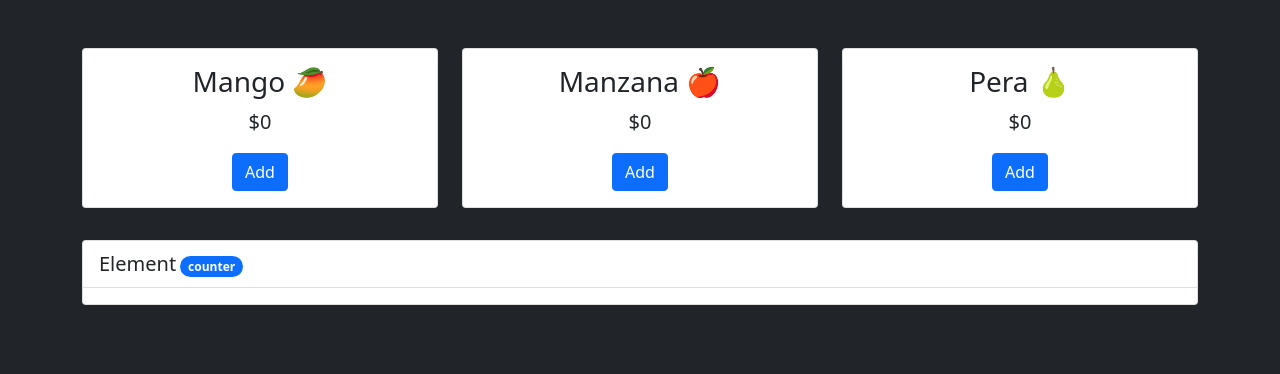
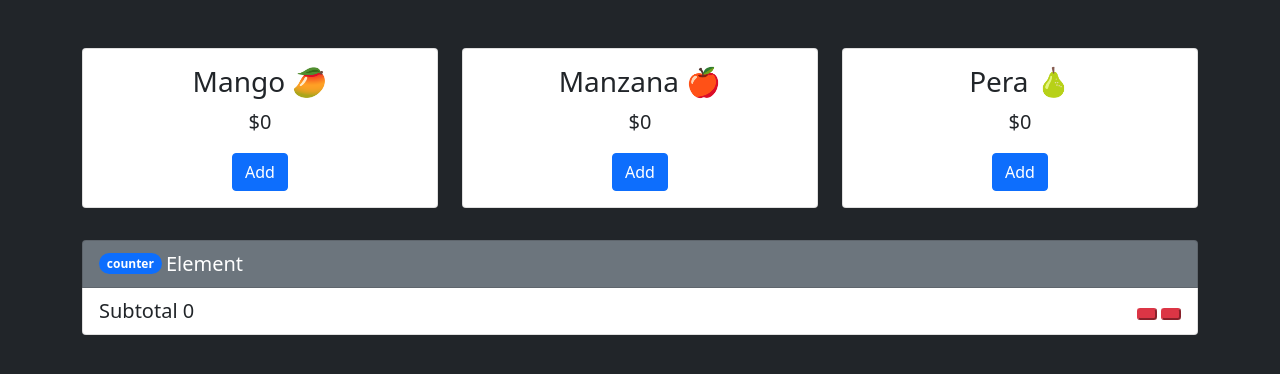
Before and after one commit to cNickV/ShoppingCart, a plain HTML site: page index.html in a window 1280 px wide. Drawn offline with nearby package versions, Linux system fonts and the light colour scheme.

Commit message:
agrego de lo que dañé ayer

```diff
--- a/index.html
+++ b/index.html
@@ -65,11 +65,21 @@
 
     <section class="container mt-3">
       <ul class="list-group" id="cart">
-        <li class="list-group-item">
-          <span class="lead">Element</span>
-          <span class="badge bg-primary rounded-pill">counter</span>
+        <li class="list-group-item bg-secondary text-white">
+          <span class="badge bg-primary rounded-pill align-middle"
+            >counter</span
+          >
+          <span class="lead align-middle">Element</span>
         </li>
-        <li class="list-group-item"></li>
+        <li class="list-group-item d-flex justify-content-between">
+          <div>
+            <p class="lead mb-0">Subtotal <span>0</span></p>
+          </div>
+          <div>
+            <button class="brn btn-sm btn-danger"></button>
+            <button class="brn btn-sm btn-danger"></button>
+          </div>
+        </li>
       </ul>
     </section>
 
@@ -86,7 +96,13 @@
       </template>
     </footer>
 
-    <template id="template"> </template>
+    <template id="template">
+      <li class="list-group-item">
+        <span class="badge bg-primary rounded-pill align-middle">counter</span>
+        <span class="lead align-middle">Element</span>
+      </li>
+      <li class="list-group-item"></li>
+    </template>
 
     <script src="app.js"></script>
   </body>
```
